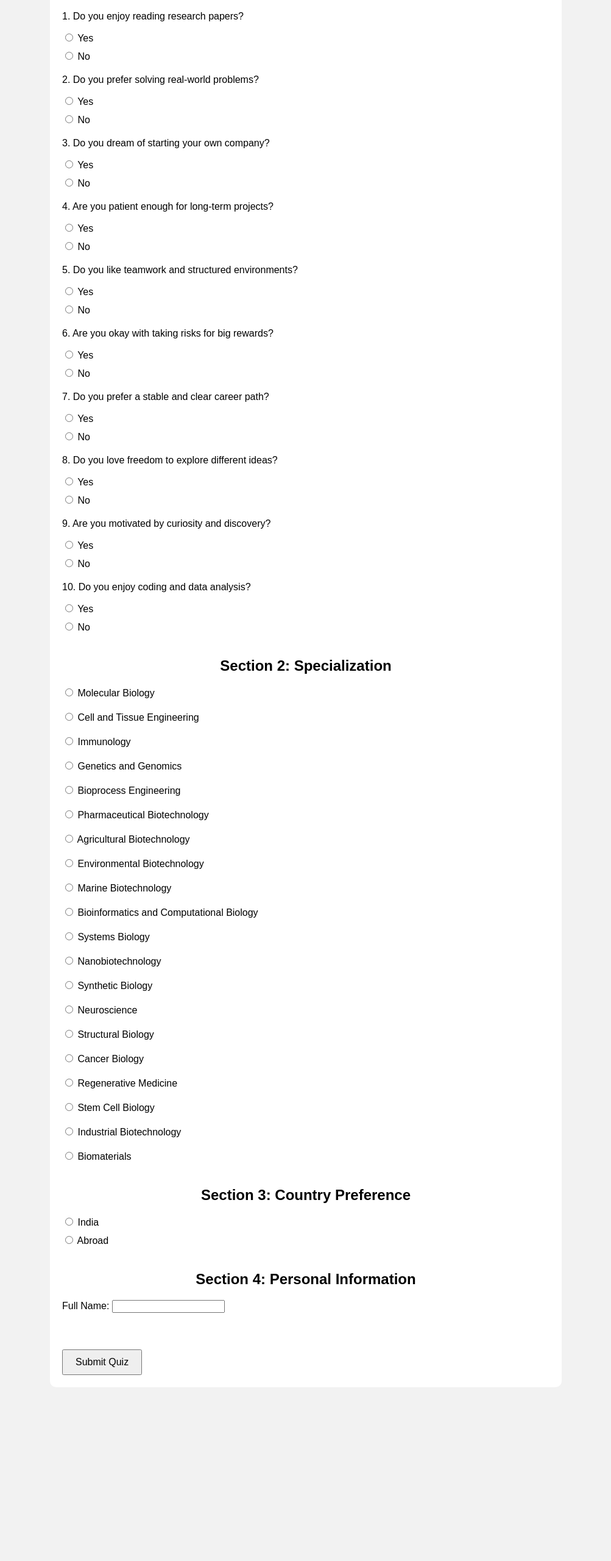
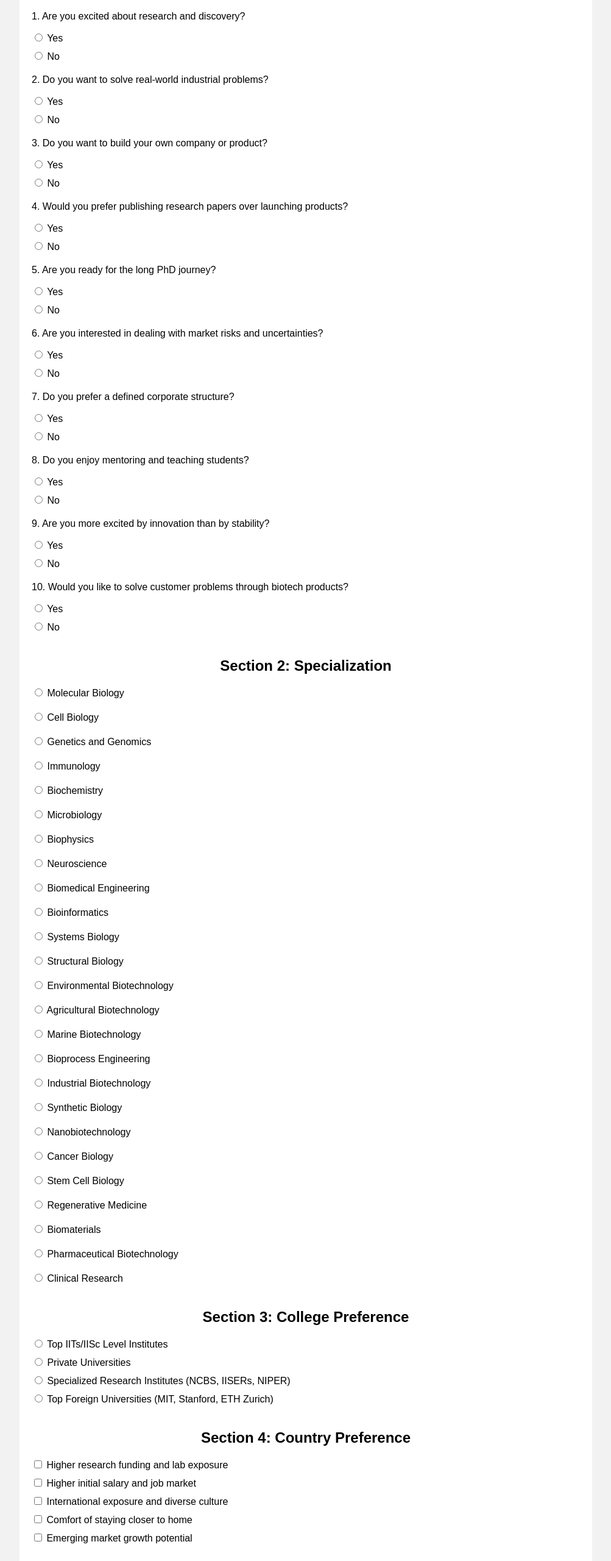
Before and after one commit to romyroyz/Career-path-decison-tree, a plain HTML site: page index.html in a window 1280 px wide. Shown: the part 160-2720 px from the top of the page at 61% size, without its empty margins (138-1141 px from the left). Before the commit the page ends 2465 px from the top, so only its background shows below. Drawn offline with nearby package versions, Linux system fonts and the light colour scheme.

Commit message:
index.html

```diff
--- a/index.html
+++ b/index.html
@@ -5,7 +5,7 @@
   <title>Career Tree Quiz</title>
   <style>
     body { font-family: Arial, sans-serif; margin: 30px; background: #f2f2f2; }
-    .container { background: #fff; padding: 20px; border-radius: 10px; max-width: 800px; margin: auto; }
+    .container { background: #fff; padding: 20px; border-radius: 10px; max-width: 900px; margin: auto; }
     h1, h2, h3 { text-align: center; }
     .section { margin-bottom: 40px; }
     .question { margin-bottom: 20px; }
@@ -27,12 +27,22 @@
         <div id="specializationOptions"></div>
       </div>
       <div class="section" id="section3">
-        <h2>Section 3: Country Preference</h2>
-        <label><input type="radio" name="country" value="India"> India</label>
-        <label><input type="radio" name="country" value="Abroad"> Abroad</label>
+        <h2>Section 3: College Preference</h2>
+        <label><input type="radio" name="collegePref" value="Top IITs/IISc Level"> Top IITs/IISc Level Institutes</label>
+        <label><input type="radio" name="collegePref" value="Private Universities"> Private Universities</label>
+        <label><input type="radio" name="collegePref" value="Specialized Research Institutes"> Specialized Research Institutes (NCBS, IISERs, NIPER)</label>
+        <label><input type="radio" name="collegePref" value="Top Foreign Universities"> Top Foreign Universities (MIT, Stanford, ETH Zurich)</label>
       </div>
       <div class="section" id="section4">
-        <h2>Section 4: Personal Information</h2>
+        <h2>Section 4: Country Preference</h2>
+        <label><input type="checkbox" name="countryPref" value="Higher research funding and lab exposure"> Higher research funding and lab exposure</label>
+        <label><input type="checkbox" name="countryPref" value="Higher initial salary and job market"> Higher initial salary and job market</label>
+        <label><input type="checkbox" name="countryPref" value="International exposure and diverse culture"> International exposure and diverse culture</label>
+        <label><input type="checkbox" name="countryPref" value="Comfort of staying closer to home"> Comfort of staying closer to home</label>
+        <label><input type="checkbox" name="countryPref" value="Emerging market growth potential"> Emerging market growth potential</label>
+      </div>
+      <div class="section" id="section5">
+        <h2>Section 5: Personal Information</h2>
         <label>Full Name: <input type="text" name="fullName" required></label>
       </div>
       <button type="button" onclick="submitQuiz()">Submit Quiz</button>
@@ -42,44 +52,36 @@
       <p id="careerPath"></p>
       <h3>Your Specialization:</h3>
       <p id="specialization"></p>
-      <h3>Preferred Country:</h3>
+      <h3>Preferred College Type:</h3>
+      <p id="college"></p>
+      <h3>Country Preference:</h3>
       <p id="country"></p>
       <button onclick="downloadPDF()">Download Career Report</button>
     </div>
   </div>  <script src="https://cdnjs.cloudflare.com/ajax/libs/jspdf/2.5.1/jspdf.umd.min.js"></script>  <script>
     const questions = [
-      { q: "Do you enjoy reading research papers?", cat: "higher" },
-      { q: "Do you prefer solving real-world problems?", cat: "industry" },
-      { q: "Do you dream of starting your own company?", cat: "startup" },
-      { q: "Are you patient enough for long-term projects?", cat: "higher" },
-      { q: "Do you like teamwork and structured environments?", cat: "industry" },
-      { q: "Are you okay with taking risks for big rewards?", cat: "startup" },
-      { q: "Do you prefer a stable and clear career path?", cat: "industry" },
-      { q: "Do you love freedom to explore different ideas?", cat: "startup" },
-      { q: "Are you motivated by curiosity and discovery?", cat: "higher" },
-      { q: "Do you enjoy coding and data analysis?", cat: "industry" }
+      { q: "Are you excited about research and discovery?", cat: "higher" },
+      { q: "Do you want to solve real-world industrial problems?", cat: "industry" },
+      { q: "Do you want to build your own company or product?", cat: "startup" },
+      { q: "Would you prefer publishing research papers over launching products?", cat: "higher" },
+      { q: "Are you ready for the long PhD journey?", cat: "higher" },
+      { q: "Are you interested in dealing with market risks and uncertainties?", cat: "startup" },
+      { q: "Do you prefer a defined corporate structure?", cat: "industry" },
+      { q: "Do you enjoy mentoring and teaching students?", cat: "higher" },
+      { q: "Are you more excited by innovation than by stability?", cat: "startup" },
+      { q: "Would you like to solve customer problems through biotech products?", cat: "industry" }
     ];
 
     const biotechSpecializations = [
-      "Molecular Biology", "Cell and Tissue Engineering", "Immunology", "Genetics and Genomics",
-      "Bioprocess Engineering", "Pharmaceutical Biotechnology", "Agricultural Biotechnology",
-      "Environmental Biotechnology", "Marine Biotechnology", "Bioinformatics and Computational Biology",
-      "Systems Biology", "Nanobiotechnology", "Synthetic Biology", "Neuroscience", "Structural Biology",
-      "Cancer Biology", "Regenerative Medicine", "Stem Cell Biology", "Industrial Biotechnology", "Biomaterials"
+      "Molecular Biology", "Cell Biology", "Genetics and Genomics", "Immunology", "Biochemistry", "Microbiology", "Biophysics", "Neuroscience", "Biomedical Engineering", "Bioinformatics", "Systems Biology", "Structural Biology", "Environmental Biotechnology", "Agricultural Biotechnology", "Marine Biotechnology", "Bioprocess Engineering", "Industrial Biotechnology", "Synthetic Biology", "Nanobiotechnology", "Cancer Biology", "Stem Cell Biology", "Regenerative Medicine", "Biomaterials", "Pharmaceutical Biotechnology", "Clinical Research"
     ];
 
     const industryRoles = [
-      "R&D Scientist", "Clinical Research Associate", "Regulatory Affairs Specialist",
-      "Quality Control/Assurance Officer", "Business Development Manager", "Bioprocess Engineer",
-      "Bioinformatics Scientist", "Product Manager (Biotech Products)", "Medical Science Liaison",
-      "Technical Sales Specialist", "Biotech Data Analyst", "Intellectual Property (IP) Analyst",
-      "Clinical Data Manager", "Laboratory Technician", "Biostatistician",
-      "Pharmacovigilance Officer", "Manufacturing & Production Scientist", "Computational Biologist"
+      "R&D Scientist", "Clinical Research Associate", "Regulatory Affairs Specialist", "Quality Control/Assurance Officer", "Manufacturing Scientist", "Business Development Manager", "Technical Sales Specialist", "Bioinformatics Scientist", "Computational Biologist", "Bioprocess Engineer", "Biostatistician", "Medical Science Liaison", "Product Manager (Biotech Products)", "Pharmacovigilance Officer", "Laboratory Technician", "Intellectual Property (IP) Analyst", "Clinical Data Manager", "Healthcare Consultant", "Data Analyst (Life Sciences)"
     ];
 
     const startupSectors = [
-      "Healthcare Devices", "Digital Health", "Diagnostics", "Biomanufacturing", "Personalized Medicine",
-      "Biotech Agriculture", "Clean Biotech", "Industrial Biotech"
+      "Healthcare Devices", "Digital Health", "Diagnostics", "Biomanufacturing", "Personalized Medicine", "AgriBiotech", "Clean Biotech (Sustainable Products)", "BioEnergy", "Environmental Biotech", "Industrial Biotech"
     ];
 
     const scores = { higher: 0, industry: 0, startup: 0 };
@@ -136,18 +138,19 @@
       }
 
       let specialization = formData.get('specialization') || 'General';
-      let country = formData.get('country') || 'Not specified';
+      let college = formData.get('collegePref') || 'Not specified';
+      let countryPrefs = formData.getAll('countryPref').join(', ') || 'Not specified';
       let fullName = formData.get('fullName') || 'Anonymous';
 
       document.getElementById('careerPath').innerText = `${careerPath}`;
       document.getElementById('specialization').innerText = specialization;
-      document.getElementById('country').innerText = country;
+      document.getElementById('college').innerText = college;
+      document.getElementById('country').innerText = countryPrefs;
 
       document.getElementById('quizForm').classList.add('hidden');
       document.getElementById('result').classList.remove('hidden');
 
-      // Save to global variable for PDF generation
-      window.careerReport = { fullName, careerPath, specialization, country };
+      window.careerReport = { fullName, careerPath, specialization, college, countryPrefs };
     }
 
     function downloadPDF() {
@@ -161,18 +164,18 @@
       doc.text(`Name: ${window.careerReport.fullName}`, 20, 40);
       doc.text(`Career Path: ${window.careerReport.careerPath}`, 20, 60);
       doc.text(`Specialization: ${window.careerReport.specialization}`, 20, 80);
-      doc.text(`Preferred Country: ${window.careerReport.country}`, 20, 100);
+      doc.text(`Preferred College Type: ${window.careerReport.college}`, 20, 100);
+      doc.text(`Country Preference: ${window.careerReport.countryPrefs}`, 20, 120);
 
       doc.setFontSize(12);
-      doc.text("Summary:", 20, 120);
-      doc.text("You are best suited for "+window.careerReport.careerPath+" in specialization of "+window.careerReport.specialization+". Consider pursuing opportunities in "+window.careerReport.country+".", 20, 130, { maxWidth: 170 });
+      doc.text("Summary:", 20, 140);
+      doc.text(`You are best suited for ${window.careerReport.careerPath} in the field of ${window.careerReport.specialization}. Consider applying to ${window.careerReport.college} and explore career opportunities in regions offering ${window.careerReport.countryPrefs}.`, 20, 150, { maxWidth: 170 });
 
       doc.save('Career_Tree_Report.pdf');
     }
 
     renderQuestions();
     setTimeout(() => {
-      // Assume higher for initial specialization rendering
       renderSpecializationOptions('higher');
     }, 100);
   </script></body>
```
